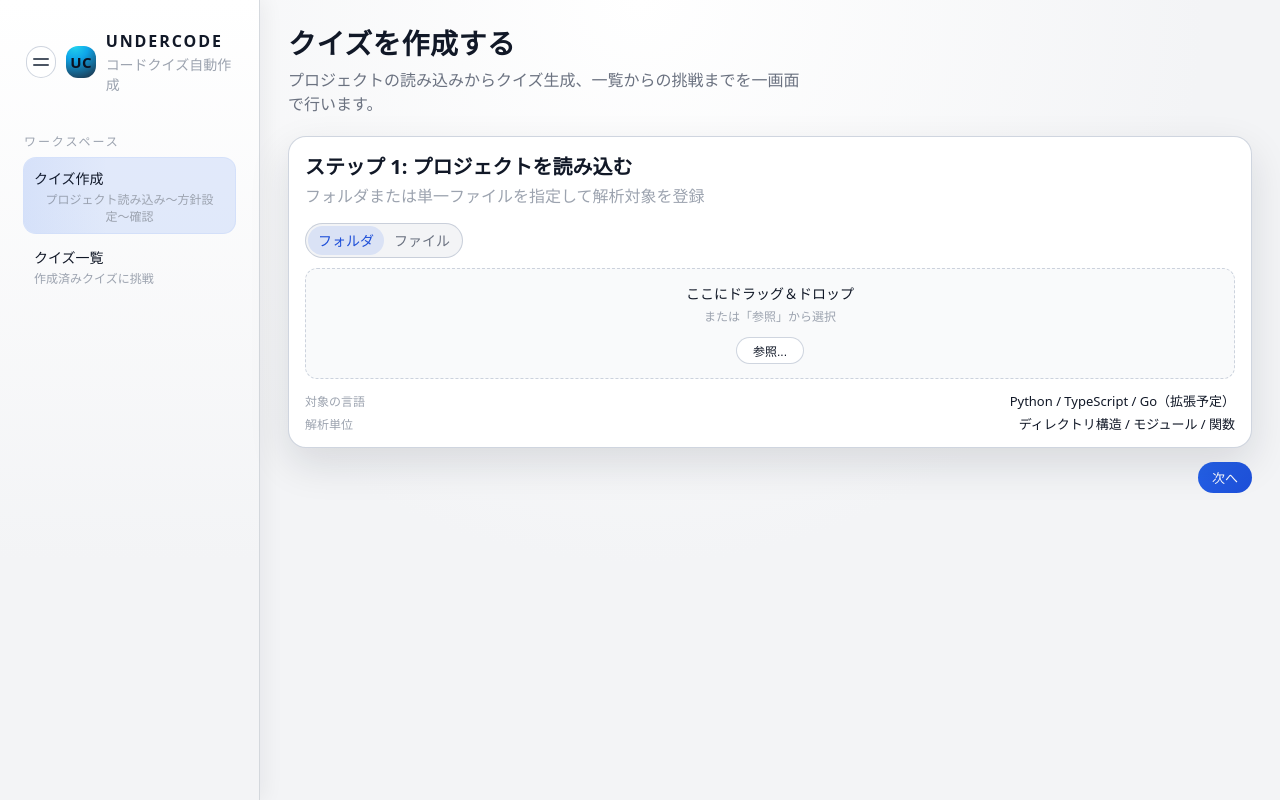
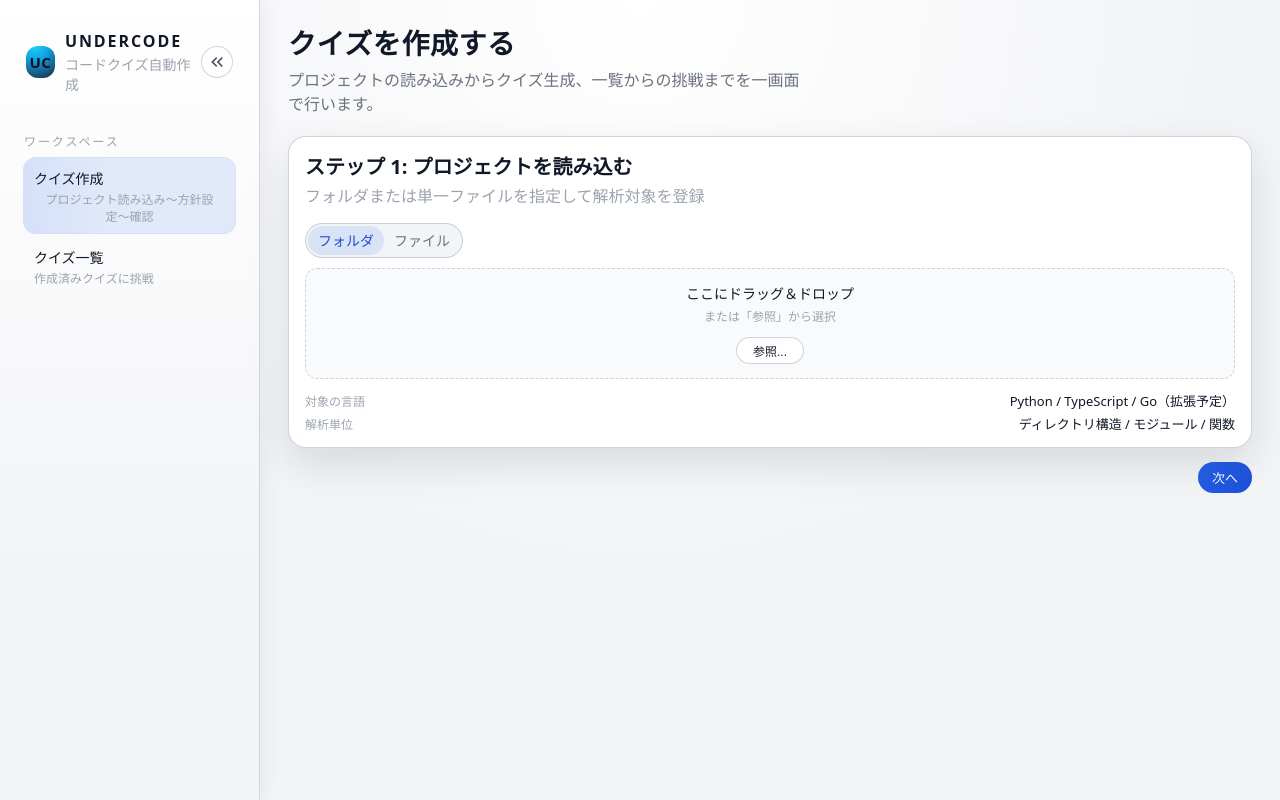
Before and after one commit to heyho99/under_code, a plain HTML site: page frontend/index.html in a window 1280 px wide. Drawn offline with nearby package versions, Linux system fonts and the light colour scheme.

Commit message:
アイコンに苦労

```diff
--- a/frontend/app.js
+++ b/frontend/app.js
@@ -5,6 +5,7 @@ document.addEventListener("DOMContentLoaded", () => {
   const subtitleEl = document.querySelector("[data-view-subtitle]");
   const appShell = document.querySelector(".app-shell");
   const sidebarToggle = document.querySelector(".sidebar-toggle");
+  const sidebarToggleIcon = document.querySelector(".sidebar-toggle__icon");
   const steps = document.querySelectorAll("[data-step]");
   const stepNextButtons = document.querySelectorAll(".js-step-next");
   const stepPrevButtons = document.querySelectorAll(".js-step-prev");
@@ -260,7 +261,13 @@ document.addEventListener("DOMContentLoaded", () => {
 
   if (appShell && sidebarToggle) {
     sidebarToggle.addEventListener("click", () => {
-      appShell.classList.toggle("app-shell--sidebar-collapsed");
+      const isCollapsed = appShell.classList.toggle("app-shell--sidebar-collapsed");
+
+      if (sidebarToggleIcon) {
+        sidebarToggleIcon.textContent = isCollapsed
+          ? "keyboard_double_arrow_right"
+          : "keyboard_double_arrow_left";
+      }
     });
   }
 });
--- a/frontend/index.html
+++ b/frontend/index.html
@@ -4,6 +4,10 @@
     <meta charset="utf-8" />
     <meta name="viewport" content="width=device-width, initial-scale=1" />
     <title>UnderCode | コードクイズ自動作成</title>
+    <link
+      rel="stylesheet"
+      href="https://fonts.googleapis.com/css2?family=Material+Symbols+Outlined:opsz,wght,FILL,GRAD@24,400,0,0"
+    />
     <link rel="stylesheet" href="./styles.css" />
   </head>
   <body>
@@ -11,8 +15,9 @@
       <aside class="sidebar">
         <div class="sidebar__brand">
           <button class="sidebar-toggle" type="button" aria-label="サイドバーを開閉">
-            <span class="sidebar-toggle__bar"></span>
-            <span class="sidebar-toggle__bar"></span>
+            <span class="material-symbols-outlined sidebar-toggle__icon" aria-hidden="true">
+              keyboard_double_arrow_left
+            </span>
           </button>
           <div class="brand-mark">UC</div>
           <div class="brand-text">
--- a/frontend/styles.css
+++ b/frontend/styles.css
@@ -1140,18 +1140,29 @@ body {
   border: 1px solid var(--border-subtle);
   background: #ffffff;
   display: inline-flex;
-  flex-direction: column;
   align-items: center;
   justify-content: center;
-  gap: 4px;
   cursor: pointer;
+  order: 2;
+  margin-left: auto;
 }
 
-.sidebar-toggle__bar {
-  width: 16px;
-  height: 2px;
-  border-radius: 999px;
-  background: #4b5563;
+.sidebar-toggle__icon {
+  display: inline-flex;
+  align-items: center;
+  justify-content: center;
+  font-size: 20px;
+  color: #4b5563;
+}
+
+.material-symbols-outlined {
+  font-variation-settings:
+    "FILL" 0,
+    "wght" 400,
+    "GRAD" 0,
+    "opsz" 24;
+  font-size: 20px;
+  line-height: 1;
 }
 
 .app-shell--sidebar-collapsed .sidebar {
@@ -1172,6 +1183,10 @@ body {
 
 .app-shell--sidebar-collapsed .sidebar__brand {
   justify-content: center;
+}
+
+.app-shell--sidebar-collapsed .sidebar-toggle {
+  margin-left: 0;
 }
 
 .stat__label {
```
